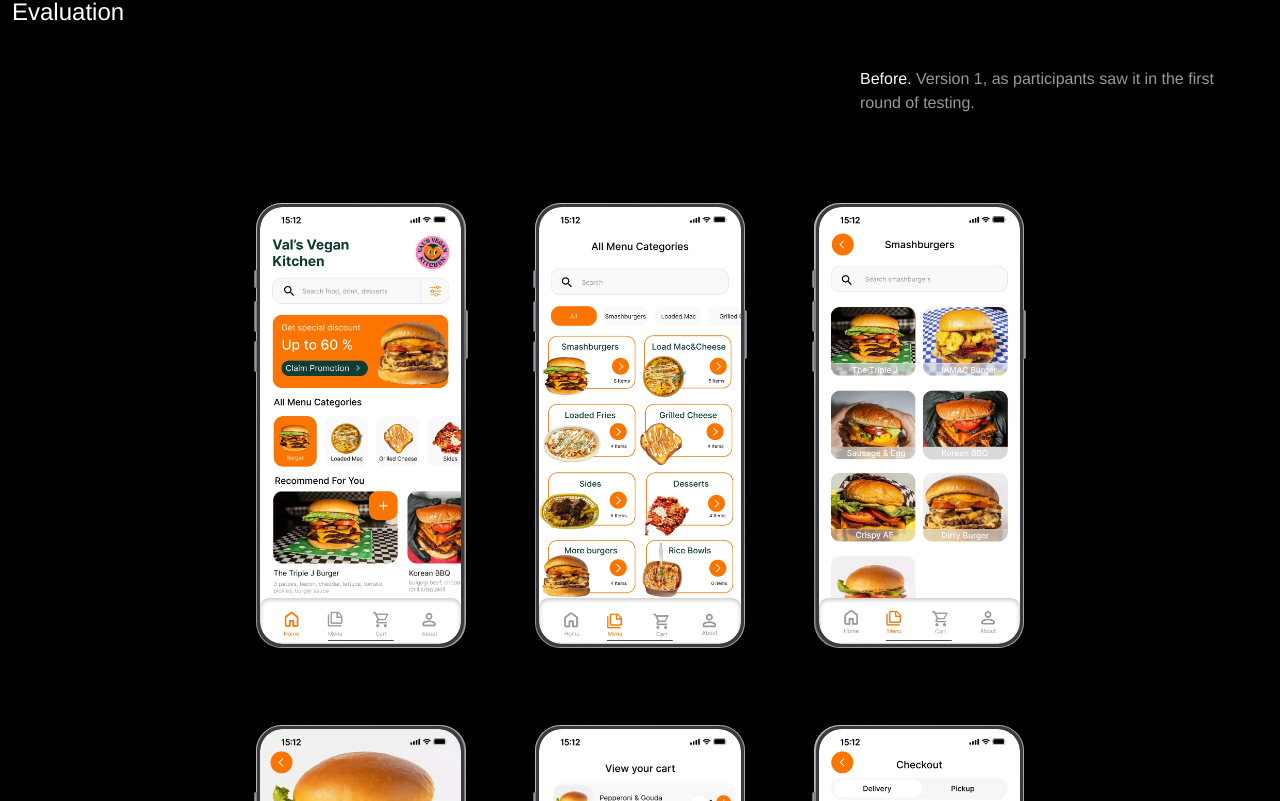
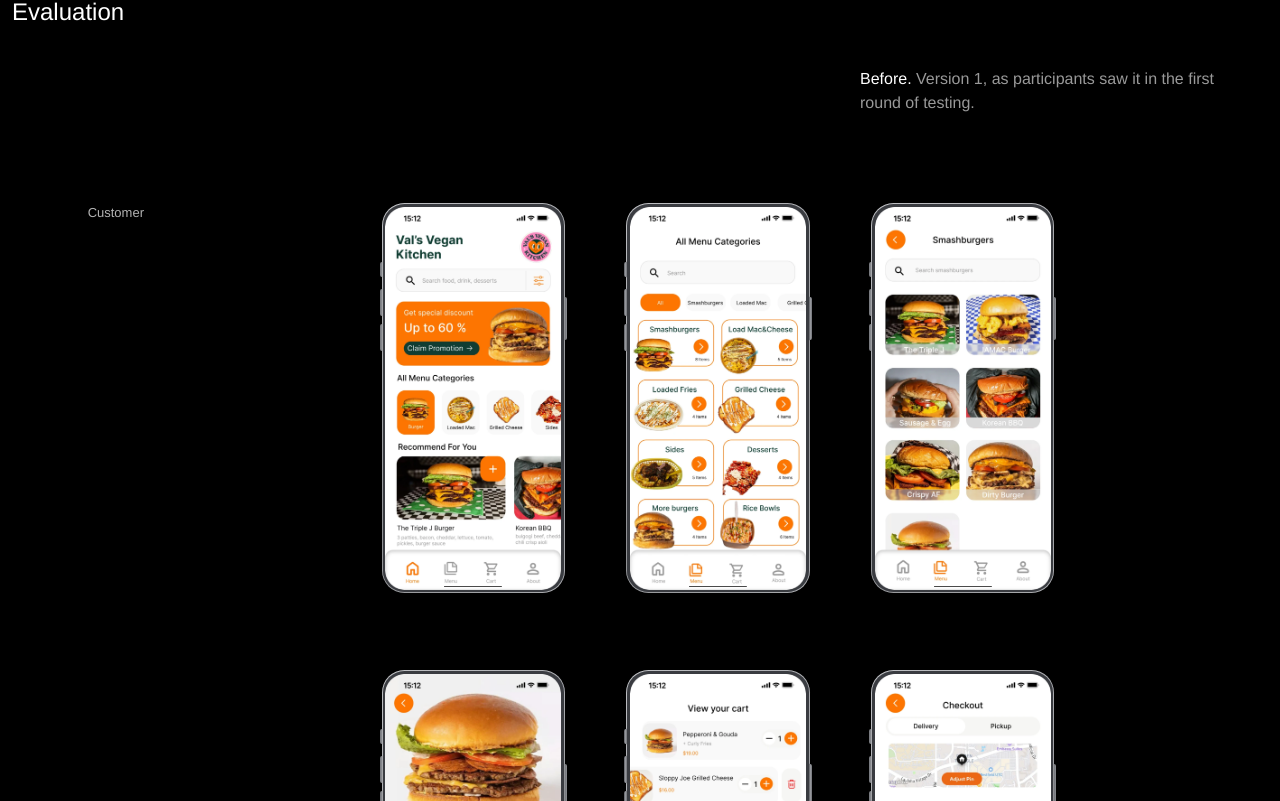
Before and after one commit to esmew0301-debug/portfolio-web, a Next.js app: page /playground/vegan-kitchen in a window 1280 px wide. Shown: the part 5519-6320 px from the top of the page. Built offline with nearby package versions, Linux system fonts and the light colour scheme.

Commit message:
Vegan Kitchen evaluation: Customer and Staff flows in separate rows, labelled on the left
Co-Authored-By: Claude Opus 5.5 <noreply@anthropic.com>

```diff
--- a/app/playground/vegan-kitchen/page.tsx
+++ b/app/playground/vegan-kitchen/page.tsx
@@ -493,8 +493,18 @@ export default function ValsVeganKitchen() {
       <section className="mt-36 flex flex-col gap-10 md:mt-52">
         <Row title={<L en="Evaluation" zh="评估" />} />
         {[
-          { label: "Before", en: "Version 1, as participants saw it in the first round of testing.", zh: "版本 1：第一轮测试时参与者看到的样子。", shots: V1_SCREENS },
-          { label: "After", en: "Version 2, after two rounds of testing.", zh: "版本 2：经过两轮测试后的版本。", shots: V2_SCREENS.slice(0, 15) },
+          {
+            label: "Before",
+            en: "Version 1, as participants saw it in the first round of testing.",
+            zh: "版本 1：第一轮测试时参与者看到的样子。",
+            flows: [V1_SCREENS.slice(0, 6), V1_SCREENS.slice(6)],
+          },
+          {
+            label: "After",
+            en: "Version 2, after two rounds of testing.",
+            zh: "版本 2：经过两轮测试后的版本。",
+            flows: [V2_SCREENS.slice(0, 8), V2_SCREENS.slice(8)],
+          },
         ].map((g) => (
           <div key={g.label} className="flex flex-col gap-6">
             <Row>
@@ -502,9 +512,13 @@ export default function ValsVeganKitchen() {
                 <span style={g.label === "After" ? { color: VK_ORANGE } : { color: "#fff" }}>{g.label}.</span> <L en={g.en} zh={g.zh} />
               </p>
             </Row>
-            <div className="px-2">
-              <Panel shots={g.shots} />
-            </div>
+            {/* one row per flow, labelled on the left */}
+            {g.flows.map((shots, k) => (
+              <div key={k} className="grid items-start gap-3 px-2 md:grid-cols-[140px_minmax(0,1fr)] md:gap-4">
+                <p className="px-1 text-[13px] text-white/70 md:pt-[5vw] md:text-right">{k === 0 ? <L en="Customer" zh="顾客" /> : <L en="Staff" zh="店员" />}</p>
+                <Panel shots={shots} />
+              </div>
+            ))}
           </div>
         ))}
       </section>
```
